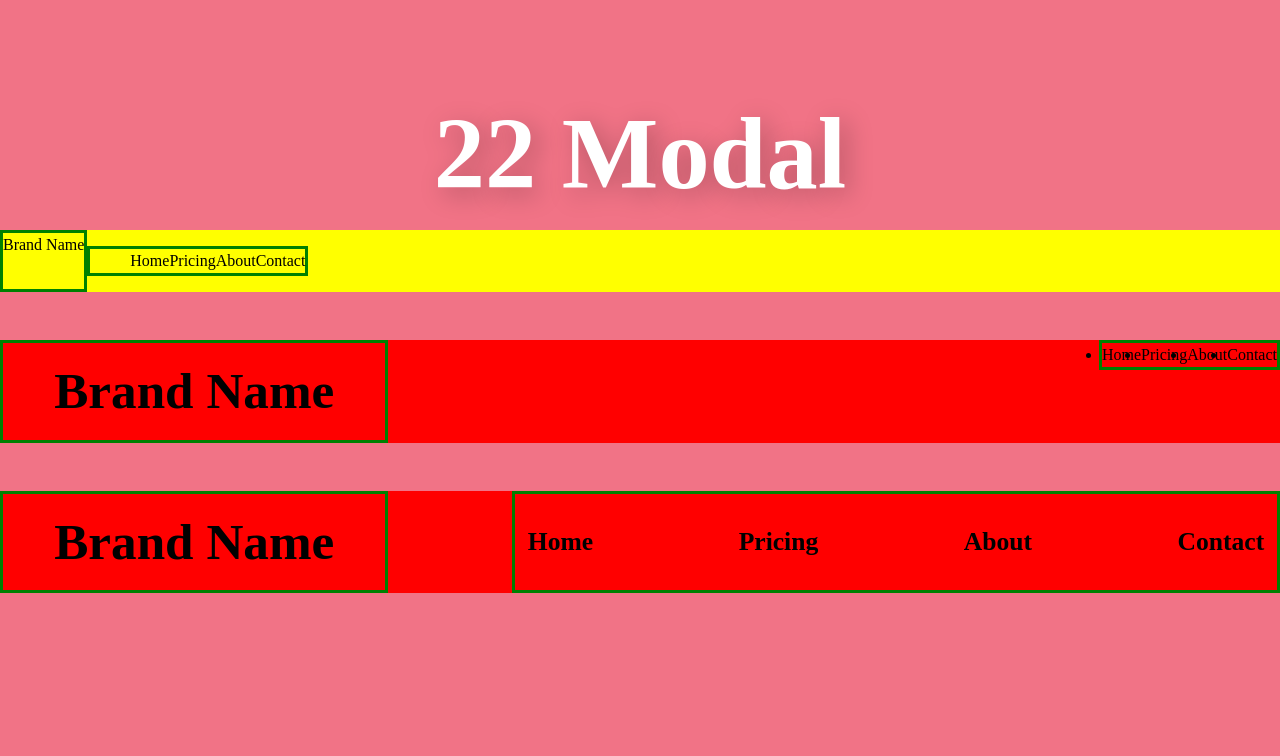
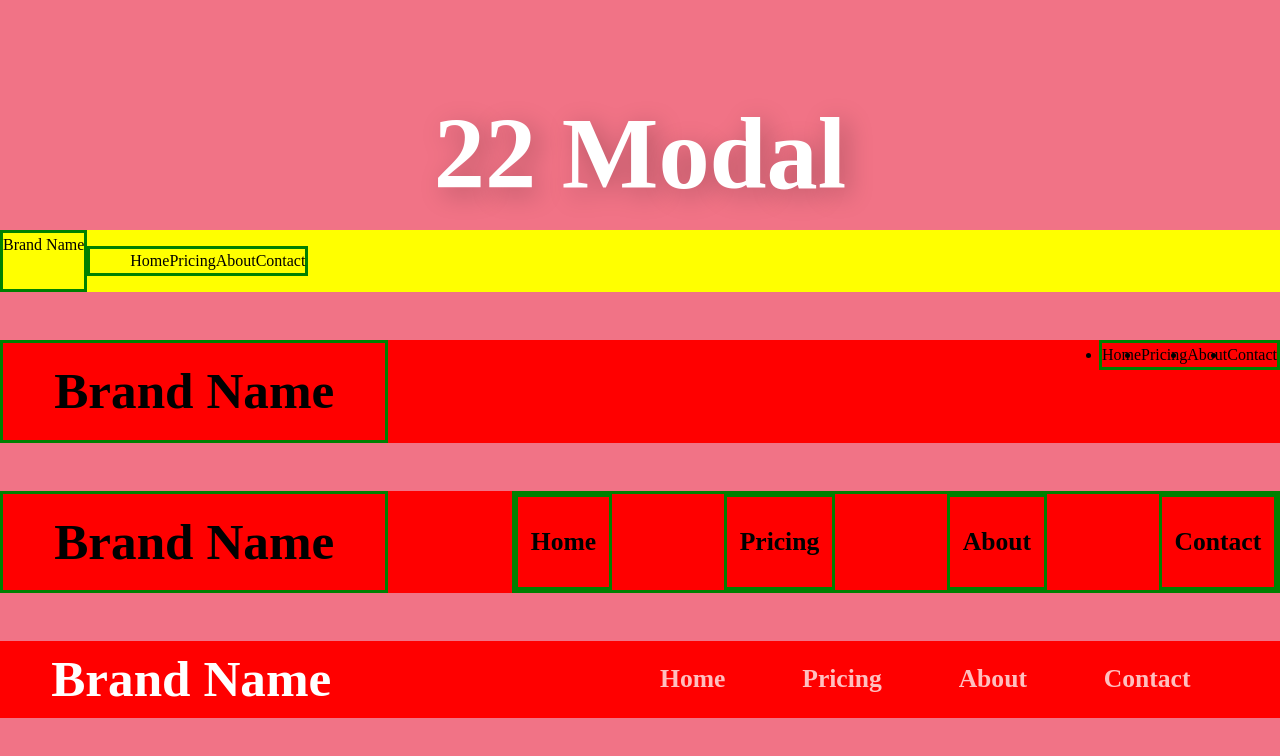
Before and after one commit to randy918/1-11-25-1355--css-simplified, a plain HTML site: page index.html in a window 1280 px wide. Drawn offline with Linux system fonts and the light colour scheme; a web font is replaced by a local one.

Commit message:
good flex setup  1-12-25-1553

```diff
--- a/css/index.scss
+++ b/css/index.scss
@@ -128,6 +128,8 @@
 .nav2__item {
     display: flex;
     align-items: center;
+    border-style: solid;
+    border-color: green;
     height: 100%;
     padding: 0 1vw;
 }
@@ -148,6 +150,33 @@
     height: 100%;
 }
 
+//>  ████████████████████████████████████  NAV3
+
+.nav3__container {
+    display: flex;
+    justify-content: space-between;
+    background-color: red;
+    height: 6vw;
+    padding-left: 4vw;
+    padding-right: 4vw;
+}
+
+.nav3__items {
+    display: flex;
+    justify-content: space-between;
+
+
+
+}
+
+.nav3__item {
+
+    padding-left: 3vw;
+    padding-right: 3vw;
+    align-self: center;
+
+}
+
 
 //_  ████████████████████████████████████  768
 
--- a/css/universal.scss
+++ b/css/universal.scss
@@ -114,8 +114,8 @@ $colors: (
 
   text-align: center;
 
+  transition: all 0.3s ease;
 
-  // border: 1px solid #999;
 }
 
 //>  ████████████████████████████████████  BODY
@@ -154,7 +154,7 @@ h4 {
 
   font-family: "bold";
   font-size: 2vw;
-  color: rgba($color: #FFFFFF, $alpha: 0.5);
+  color: rgba($color: #FFFFFF, $alpha: 0.75);
 
 }
 
--- a/index.html
+++ b/index.html
@@ -54,12 +54,37 @@
             <h3><span class="nav2__brand">Brand Name</span></h3>
 
             <div class="nav2">
-                <div class="nav2__item nav2--home"><a href="#"><h4>Home</a></h4></div>
-                <div class="nav2__item nav2--pricing"><a href="#"><h4>Pricing</a></div<h4></div>
-                <div class="nav2__item nav2--about"><a href="#"><h4>About</a></div<h4></div>
-                <div class="nav2__item nav2--contact"><a href="#"><h4>Contact</a></div<h4></div>
+                <div class="nav2__item nav2--home"><a href="#">
+                        <h4>Home
+                    </a></h4>
+                </div>
+                <div class="nav2__item nav2--pricing"><a href="#">
+                        <h4>Pricing
+                    </a></div<h4>
+                </div>
+                <div class="nav2__item nav2--about"><a href="#">
+                        <h4>About
+                    </a></div<h4>
+                </div>
+                <div class="nav2__item nav2--contact"><a href="#">
+                        <h4>Contact
+                    </a></div<h4>
+                </div>
             </div>
 
+        </nav>
+
+        <br><br>
+
+        <nav class="nav3__container">
+
+            <h3 class="nav3__brand">Brand Name</h3>
+            <div class = "nav3__items">
+                <h4 class="nav3__item nav3__item--home">Home</h4>
+                <h4 class="nav3__item nav3__item--pricing">Pricing</h4>
+                <h4 class="nav3__item nav3__item--about">About</h4>
+                <h4 class="nav3__item nav3__item--contact">Contact</h4>
+            </div>
         </nav>
 
 
```
Also changed, not shown: css/index.css, css/universal.css, 2 other files.
